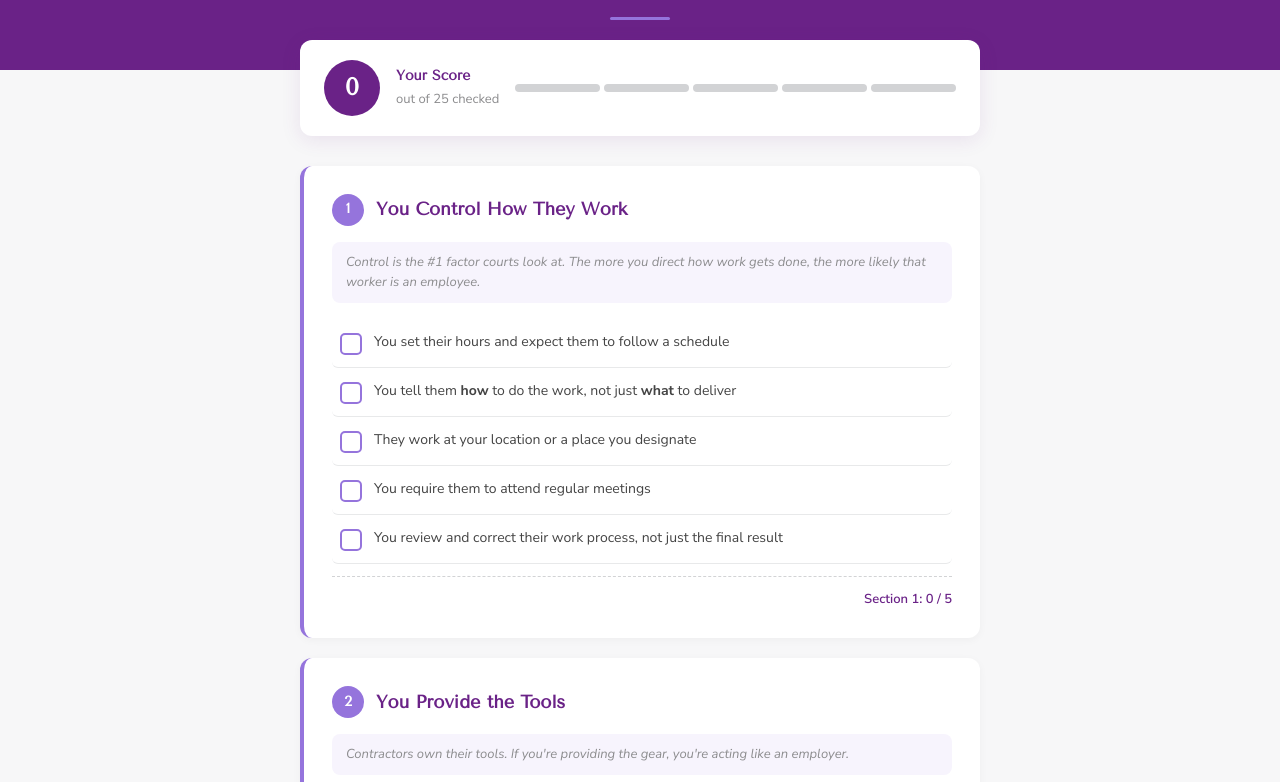
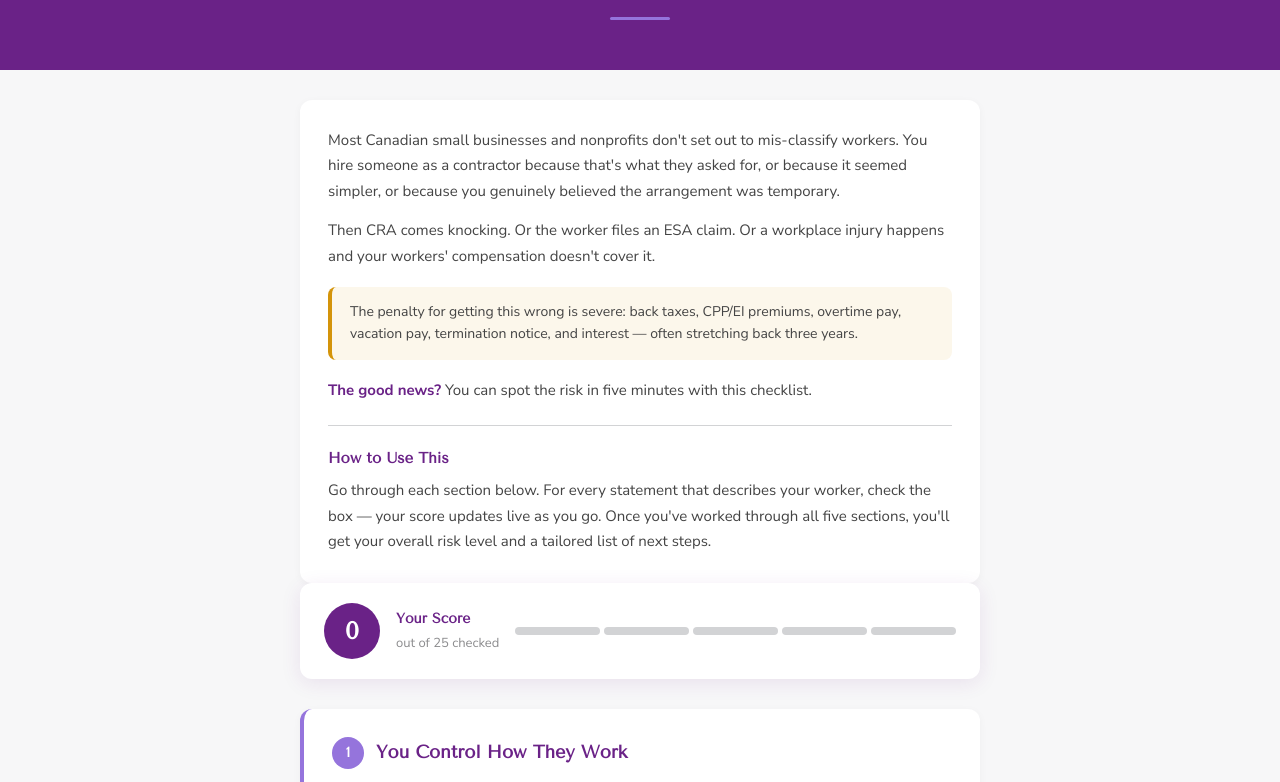
Before and after one commit to SuperHRCanada/contractor-checklist, a plain HTML site: page index.html in a window 1280 px wide. Shown: the part 307-1089 px from the top of the page. Drawn offline with nearby package versions, Linux system fonts and the light colour scheme.

Commit message:
Update index.html
added text

```diff
--- a/index.html
+++ b/index.html
@@ -274,6 +274,58 @@
     border-top: 1px dashed var(--light-gray);
   }
 
+  .intro-section {
+    background: var(--white);
+    border-radius: 12px;
+    padding: 28px;
+    margin: 30px 0;
+    box-shadow: 0 2px 8px rgba(0,0,0,0.04);
+  }
+
+  .intro-section p {
+    font-size: 15px;
+    line-height: 1.7;
+    color: #444;
+    margin-bottom: 14px;
+  }
+
+  .intro-section p:last-of-type {
+    margin-bottom: 0;
+  }
+
+  .intro-highlight {
+    background: rgba(212, 148, 10, 0.08);
+    border-left: 4px solid var(--moderate);
+    border-radius: 8px;
+    padding: 14px 18px;
+    margin: 18px 0;
+    font-size: 14px;
+    line-height: 1.6;
+    color: #444;
+  }
+
+  .intro-good-news {
+    font-weight: 700;
+    color: var(--dark-purple);
+  }
+
+  .intro-how-to {
+    border-top: 1px solid var(--light-gray);
+    margin-top: 22px;
+    padding-top: 20px;
+  }
+
+  .intro-how-to h3 {
+    font-size: 15px;
+    color: var(--dark-purple);
+    font-family: 'Tenor Sans', sans-serif;
+    margin-bottom: 8px;
+  }
+
+  .intro-how-to p {
+    margin-bottom: 0;
+  }
+
   .results-panel {
     background: var(--white);
     border-radius: 16px;
@@ -536,6 +588,19 @@
 </div>
 
 <div class="container">
+
+  <div class="intro-section">
+    <p>Most Canadian small businesses and nonprofits don't set out to mis-classify workers. You hire someone as a contractor because that's what they asked for, or because it seemed simpler, or because you genuinely believed the arrangement was temporary.</p>
+    <p>Then CRA comes knocking. Or the worker files an ESA claim. Or a workplace injury happens and your workers' compensation doesn't cover it.</p>
+    <div class="intro-highlight">
+      The penalty for getting this wrong is severe: back taxes, CPP/EI premiums, overtime pay, vacation pay, termination notice, and interest — often stretching back three years.
+    </div>
+    <p><span class="intro-good-news">The good news?</span> You can spot the risk in five minutes with this checklist.</p>
+    <div class="intro-how-to">
+      <h3>How to Use This</h3>
+      <p>Go through each section below. For every statement that describes your worker, check the box — your score updates live as you go. Once you've worked through all five sections, you'll get your overall risk level and a tailored list of next steps.</p>
+    </div>
+  </div>
 
   <div class="score-bar" id="scoreBar">
     <div class="score-bar-left">
```
